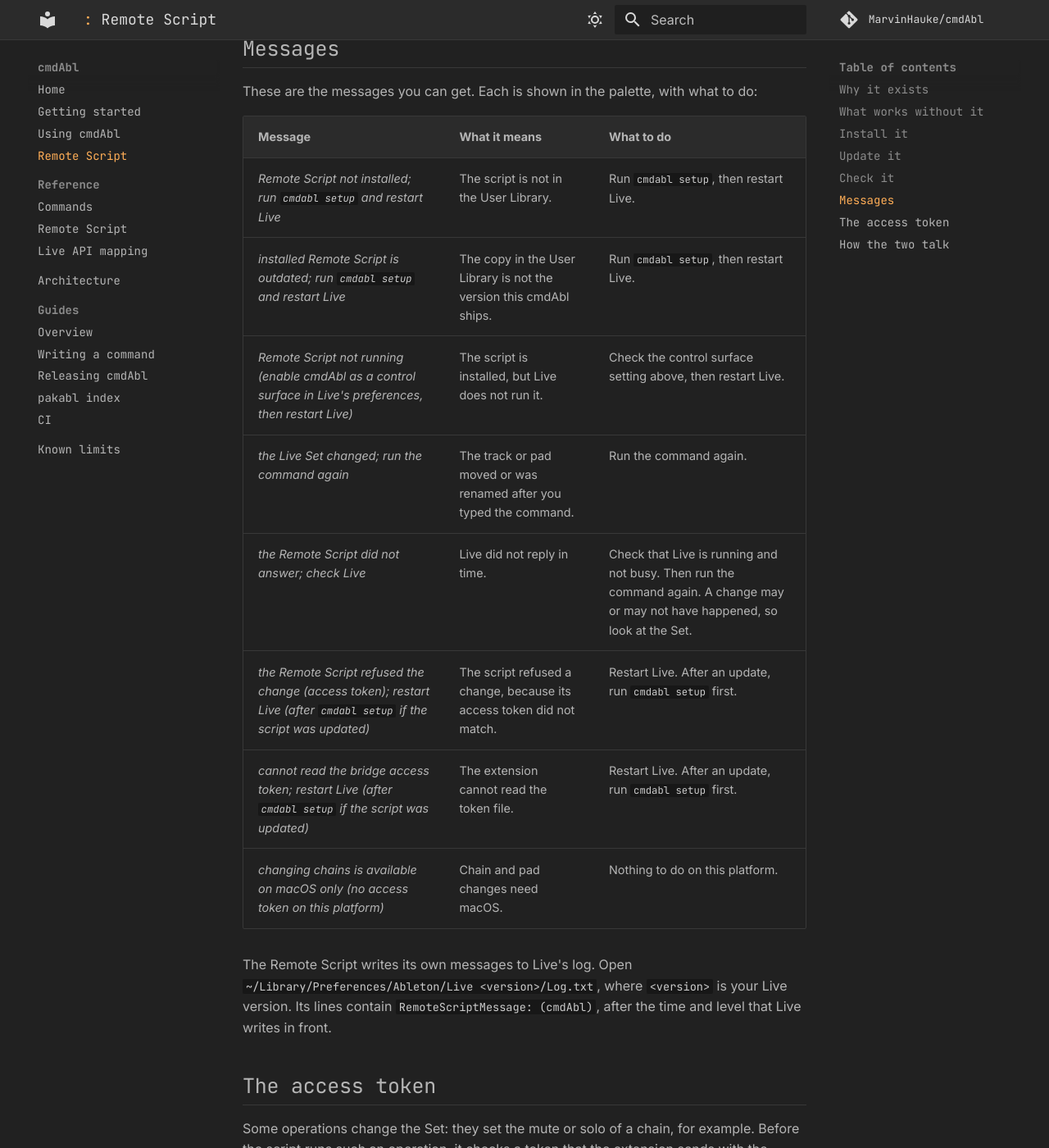
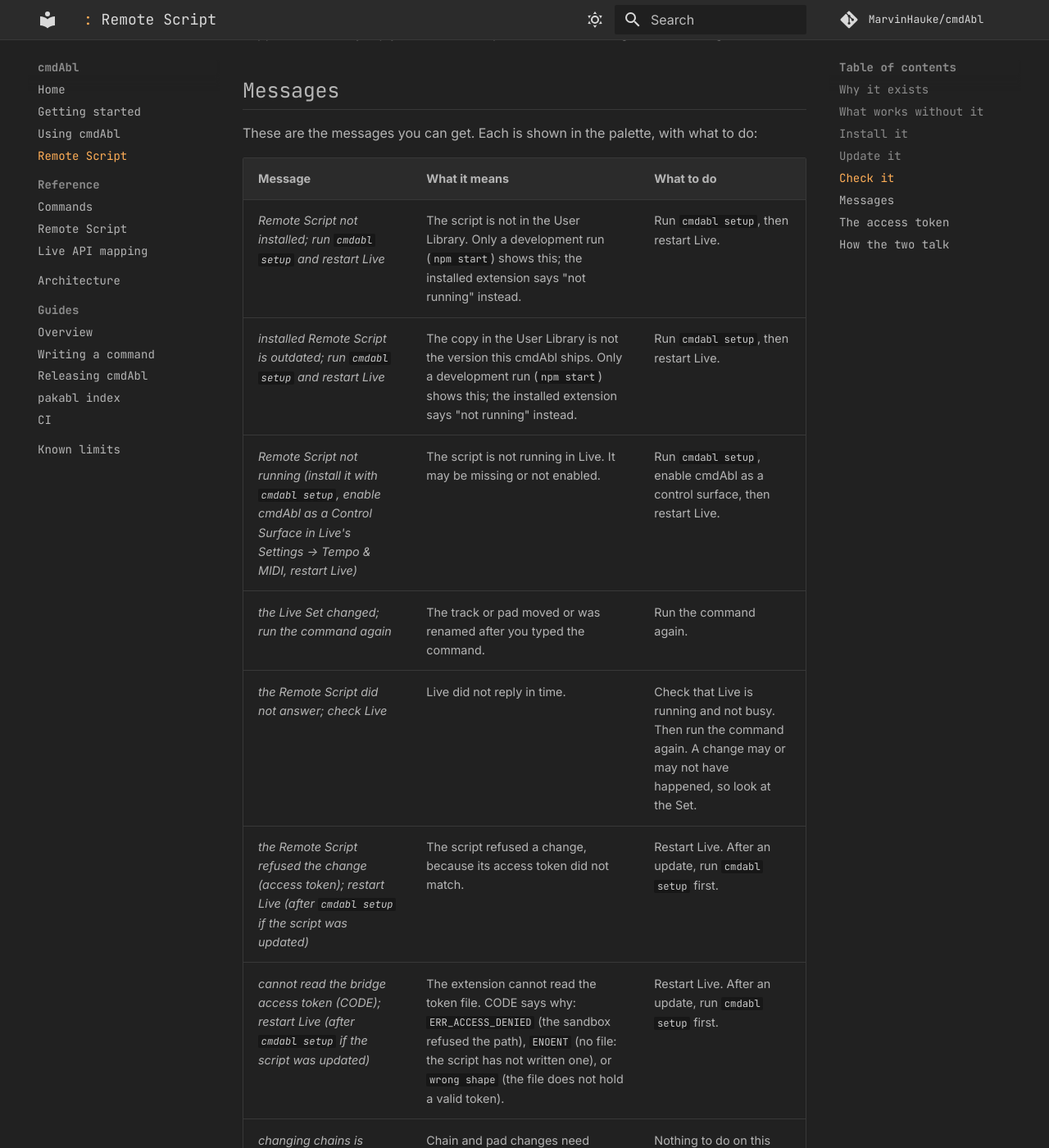
Before and after one commit to MarvinHauke/cmdAbl, an MkDocs documentation site: the page built from docs/remote-script.md, in a window 1280 px wide and 1400 px high, scrolled down 1988 px. Shown: the whole window at 82% size. Built offline with MkDocs 1.6.1 and Material for MkDocs 9.7.7, drawn with Linux system fonts in a browser that asks for light colours; comment, search, counter and statistics services are not loaded; some of the changed text lies outside the part shown.

Commit message:
docs: installed extension is sandboxed; token in Extensions Data; not-running answer
Sandbox facts measured in the installed Extension Host (Live 12.4.15b6): reads and
writes allowed only in the Extensions / Extensions Data trees and the temp folder.
The bridge token moved to Extensions Data/marvinhauke.cmdabl (script 0.1.2); the
token message carries its error code. The installed version cannot read the User
Library, so it says 'not running'. The release guide asks to test the installed
.ablx.

Co-Authored-By: Claude Haiku 5.5 <noreply@anthropic.com>

```diff
--- a/docs/remote-script.md
+++ b/docs/remote-script.md
@@ -25,8 +25,10 @@ Without the Remote Script the palette still opens and most commands run:
 
 - `mute`, `solo` and `arm` work on tracks. `arm` cannot warn about tracks that Live refuses to arm.
 - `mute` and `solo` on rack chains and Drum Rack pads do not work.
-- `goto`, `find`, `next` and `prev` do not select anything. They answer that the Remote Script is not running,
-  not installed or outdated.
+- `goto`, `find`, `next` and `prev` do not select anything. They answer that the Remote Script is not running.
+  In the installed extension this is the only answer: it cannot look into the User Library, so it cannot tell a
+  missing or outdated script from a stopped one. A development run (`npm start`) can also answer "not installed"
+  or "outdated".
 - Picking a row that selects an object in the palette gives the same answer.
 
 ## Install it
@@ -62,13 +64,13 @@ These are the messages you can get. Each is shown in the palette, with what to d
 
 | Message | What it means | What to do |
 | ------- | ------------- | ---------- |
-| *Remote Script not installed; run `cmdabl setup` and restart Live* | The script is not in the User Library. | Run `cmdabl setup`, then restart Live. |
-| *installed Remote Script is outdated; run `cmdabl setup` and restart Live* | The copy in the User Library is not the version this cmdAbl ships. | Run `cmdabl setup`, then restart Live. |
-| *Remote Script not running (enable cmdAbl as a control surface in Live's preferences, then restart Live)* | The script is installed, but Live does not run it. | Check the control surface setting above, then restart Live. |
+| *Remote Script not installed; run `cmdabl setup` and restart Live* | The script is not in the User Library. Only a development run (`npm start`) shows this; the installed extension says "not running" instead. | Run `cmdabl setup`, then restart Live. |
+| *installed Remote Script is outdated; run `cmdabl setup` and restart Live* | The copy in the User Library is not the version this cmdAbl ships. Only a development run (`npm start`) shows this; the installed extension says "not running" instead. | Run `cmdabl setup`, then restart Live. |
+| *Remote Script not running (install it with `cmdabl setup`, enable cmdAbl as a Control Surface in Live's Settings → Tempo & MIDI, restart Live)* | The script is not running in Live. It may be missing or not enabled. | Run `cmdabl setup`, enable cmdAbl as a control surface, then restart Live. |
 | *the Live Set changed; run the command again* | The track or pad moved or was renamed after you typed the command. | Run the command again. |
 | *the Remote Script did not answer; check Live* | Live did not reply in time. | Check that Live is running and not busy. Then run the command again. A change may or may not have happened, so look at the Set. |
 | *the Remote Script refused the change (access token); restart Live (after `cmdabl setup` if the script was updated)* | The script refused a change, because its access token did not match. | Restart Live. After an update, run `cmdabl setup` first. |
-| *cannot read the bridge access token; restart Live (after `cmdabl setup` if the script was updated)* | The extension cannot read the token file. | Restart Live. After an update, run `cmdabl setup` first. |
+| *cannot read the bridge access token (CODE); restart Live (after `cmdabl setup` if the script was updated)* | The extension cannot read the token file. CODE says why: `ERR_ACCESS_DENIED` (the sandbox refused the path), `ENOENT` (no file: the script has not written one), or `wrong shape` (the file does not hold a valid token). | Restart Live. After an update, run `cmdabl setup` first. |
 | *changing chains is available on macOS only (no access token on this platform)* | Chain and pad changes need macOS. | Nothing to do on this platform. |
 
 The Remote Script writes its own messages to Live's log. Open `~/Library/Preferences/Ableton/Live <version>/Log.txt`,
@@ -80,7 +82,10 @@ Some operations change the Set: they set the mute or solo of a chain, for exampl
 operation, it checks a token that the extension sends with the request.
 
 - **Where it lives.** When Live starts, the script creates a new random token and writes it to
-  `~/Library/Application Support/cmdAbl/bridge-token`. The folder is readable only by you.
+  `~/Library/Application Support/Ableton/Extensions Data/marvinhauke.cmdabl/bridge-token`. The folder is readable
+  only by you, and so is the file. The installed extension is sandboxed and may read this folder, so the token
+  lives there. The older place, `~/Library/Application Support/cmdAbl/`, is
+  removed by the script.
 - **When it changes.** Every time Live starts, the token is replaced. If a change is refused, the extension
   reads the file again and tries once more, so a restart of Live is usually all it takes.
 - **What to do.** Never share the token file, and never paste its contents anywhere. You do not need to read it.
```
Also changed, not shown: docs/architecture.md (+6 -5 lines), docs/guides/release-cmdabl.md (+5 -0 lines), docs/limits.md (+6 -3 lines), docs/sdk-tree.md (+21 -10 lines).
